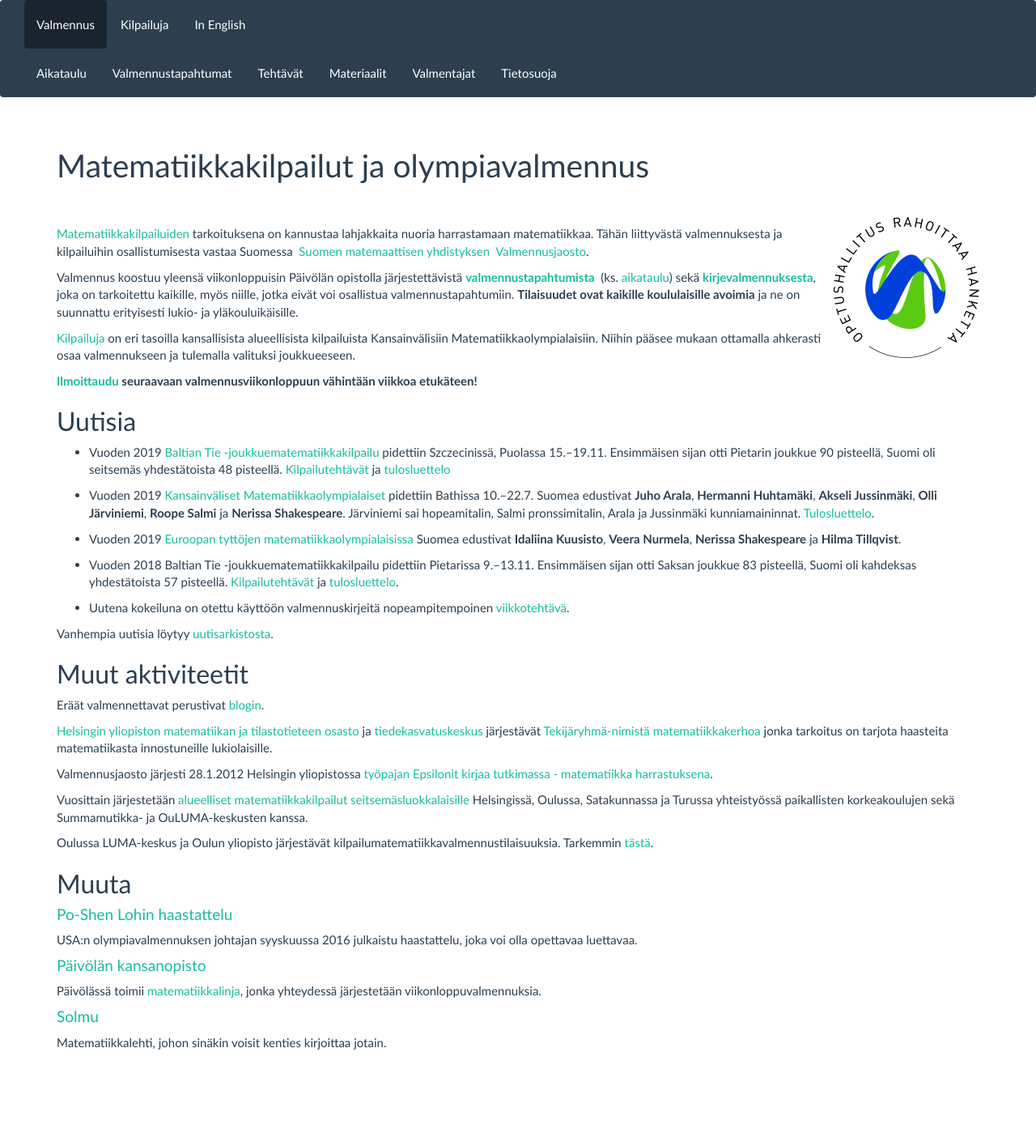
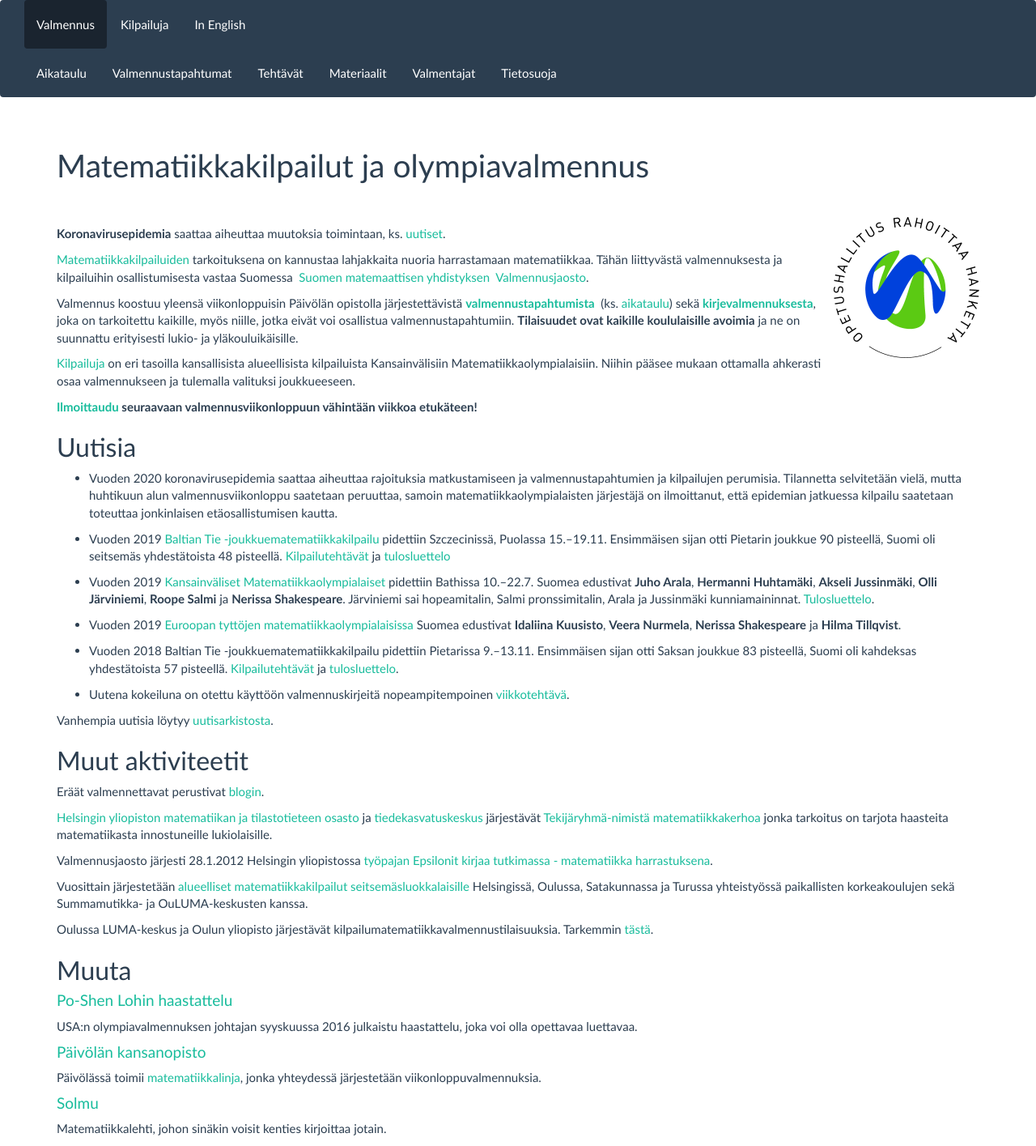
Before and after one commit to matematiikkakilpailut/matematiikkakilpailut.github.io, a Jekyll site: the page built from index.md, in a window 1280 px wide. Shown: the whole page at 81% size. Built offline with Jekyll 4.4.1, drawn with Linux system fonts in a browser that asks for light colours; before the commit the page ends 1309 px from its top, so only the background shows below that.

Commit message:
Update index.md

```diff
--- a/index.md
+++ b/index.md
@@ -10,6 +10,8 @@ description: >-
 url: /
 ---
 <img src="/OPH_rahoittaa_rgb.png" width="180" height="174" style="float:right;" />
+
+**Koronavirusepidemia** saattaa aiheuttaa muutoksia toimintaan, ks. [uutiset](#uutisia).
 
 [Matematiikkakilpailuiden](kilpailut) tarkoituksena on kannustaa
 lahjakkaita nuoria harrastamaan matematiikkaa. Tähän liittyvästä
@@ -35,6 +37,8 @@ seuraavaan valmennusviikonloppuun vähintään
 viikkoa etukäteen!**
 
 ## <a name="uutisia"></a>Uutisia
+
+* Vuoden 2020 koronavirusepidemia saattaa aiheuttaa rajoituksia matkustamiseen ja valmennustapahtumien ja kilpailujen perumisia. Tilannetta selvitetään vielä, mutta huhtikuun alun valmennusviikonloppu saatetaan peruuttaa, samoin matematiikkaolympialaisten järjestäjä on ilmoittanut, että epidemian jatkuessa kilpailu saatetaan toteuttaa jonkinlaisen etäosallistumisen kautta.
 
 * Vuoden 2019 [Baltian Tie -joukkuematematiikkakilpailu](http://balticway19.mimuw.edu.pl/index.html) pidettiin Szczecinissä, Puolassa 15.&ndash;19.11. Ensimmäisen sijan otti Pietarin joukkue 90 pisteellä, Suomi oli seitsemäs yhdestätoista 48 pisteellä. [Kilpailutehtävät](/Baltian_tie/2019/BW19_FIN.pdf) ja [tulosluettelo](http://balticway19.mimuw.edu.pl/BW19-results.pdf)
 
```
